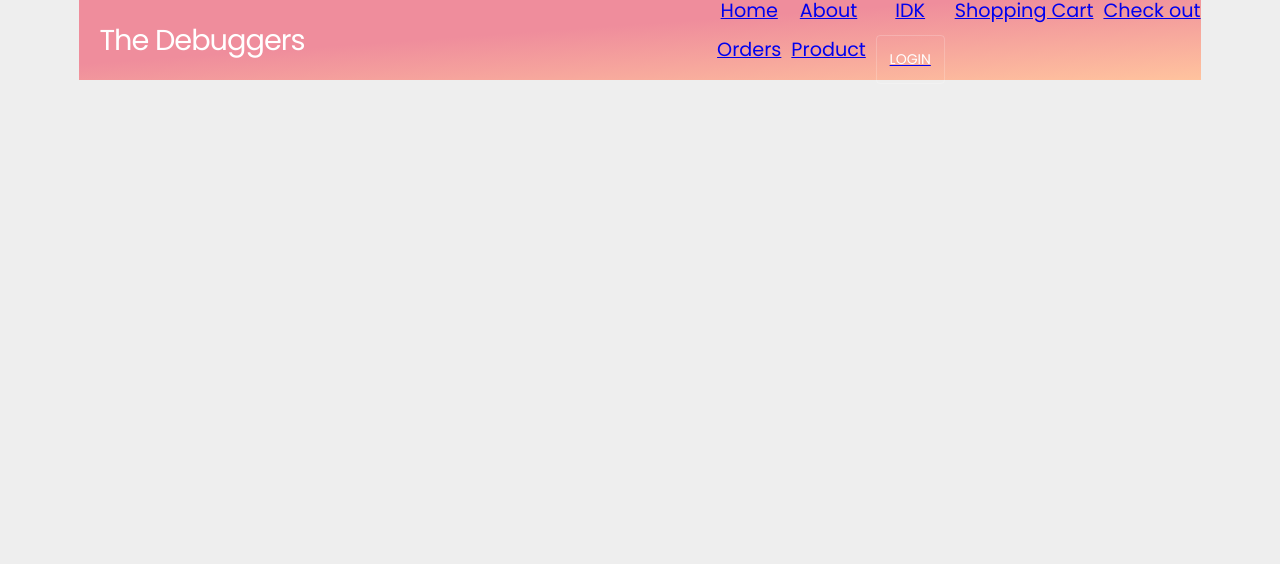
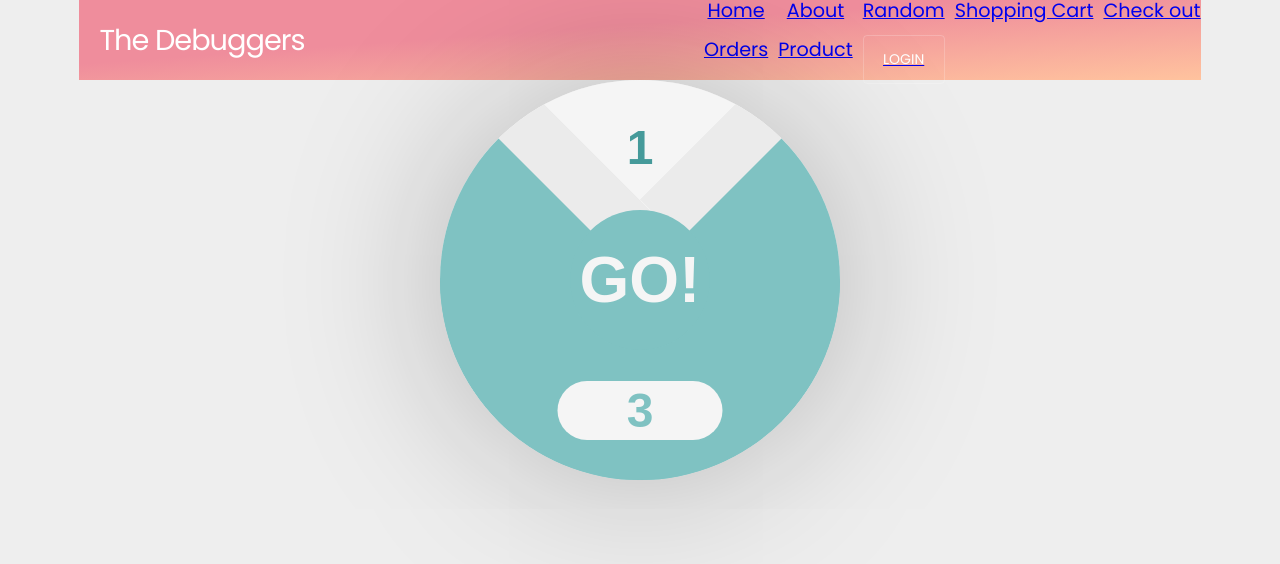
Before and after one commit to CSC-648-SFSU/csc-648-project-csc648-04-fa22-team03, a React (Create React App) app in the folder applications/client/: page /Unique in a window 1280 px wide. Shown: the top 564 px of the page. Built offline with nearby package versions, Linux system fonts and the light colour scheme.

Commit message:
feat(applications): generated random feature page for products

```diff
--- a/applications/client/src/App.js
+++ b/applications/client/src/App.js
@@ -7,6 +7,7 @@ import Orders from "./pages/Orders"
 
 import CheckOut from "./pages/CheckOut"
 import Product from "./pages/Product"
+import Unique from "./pages/Unique"
 import Home from "./pages/Home"
 import { Route, Routes } from 'react-router-dom';
 import Ahmed from "./pages/People/Ahmed";
@@ -42,6 +43,8 @@ function App() {
             <Route path="/CheckOut" element={<CheckOut />} />
             <Route path="/Signup" element={<Signup />} />
             <Route path="/Orders" element={<Orders />} />
+            <Route path="/Unique/*" element={<Unique />} />
+
           </Routes>
         </div>
         <div className="cont">
--- a/applications/client/src/components/Navbar/Navbar.js
+++ b/applications/client/src/components/Navbar/Navbar.js
@@ -25,7 +25,7 @@ class Navbar extends Component {
 
                         <CustomLink to="/Home" class = "custom">Home </CustomLink>
                         <CustomLink to="/About">About </CustomLink>
-                        <CustomLink to="/IDK">IDK </CustomLink>
+                        <CustomLink to="/Unique">Random </CustomLink>
                         <CustomLink to="/ShoppingCart">Shopping Cart </CustomLink>
                         <CustomLink to="/CheckOut">Check out </CustomLink>
                         <CustomLink to="/Orders">Orders </CustomLink>
--- /dev/null
+++ b/applications/client/src/pages/Unique.js
@@ -0,0 +1,19 @@
+import "./components/UniqueLink.css";
+import { Route, Routes } from "react-router-dom"
+import UniqueLink from "./components/UniqueLink";
+
+
+
+export default function Unique(){
+
+    return (
+        <>
+            <div className="cont">
+            <UniqueLink />
+                <Routes>
+                <Route path="/Unique" element={<Unique />} />
+                </Routes>
+            </div>
+        </>
+    )
+}
--- a/applications/client/src/pages/components/ProductLink.js
+++ b/applications/client/src/pages/components/ProductLink.js
@@ -15,6 +15,8 @@ useEffect(() => {
   })
 
   const [listOfProducts, setListOfProducts] = useState([]);
+
+  var randomNumner = Math.random
 
 
 
--- /dev/null
+++ b/applications/client/src/pages/components/UniqueLink.css
@@ -0,0 +1,199 @@
+.body {
+    display: flex;
+    justify-content: center;
+    align-items: center;
+    height: 100vh;
+    width: 100vw;
+    background-color: #c7e6e6;
+  }
+
+  input[type=number]::-webkit-inner-spin-button,
+  input[type=number]::-webkit-outer-spin-button {
+    -webkit-appearance: none;
+    margin: 0;
+  }
+
+  .spinner {
+    position: relative;
+    height: 400px;
+    width: 400px;
+    min-height: 400px;
+    min-width: 400px;
+    border-radius: 50%;
+    box-shadow: 0px 0px 160px rgba(17, 17, 17, 0.25);
+    overflow: hidden;
+  }
+  .spinner__body {
+    position: absolute;
+    border-top: 200px solid transparent;
+    border-right: 200px solid #7FC2C2;
+    border-bottom: 200px solid #7FC2C2;
+    border-left: 200px solid #7FC2C2;
+    z-index: 200;
+  }
+  .spinner__start-button {
+    position: absolute;
+    top: 50%;
+    left: 50%;
+    transform: translate(-50%, -50%);
+    height: 140px;
+    width: 140px;
+    border-radius: 50%;
+    font-family: "Dosis", sans-serif;
+    font-weight: bold;
+    font-size: 64px;
+    color: #f5f5f5;
+    background-color: #7FC2C2;
+    outline: none;
+    border: none;
+    -webkit-user-select: none;
+       -moz-user-select: none;
+        -ms-user-select: none;
+            user-select: none;
+    z-index: 300;
+    transition: height 0.1s ease-in, width 0.2s ease-in, color 0.1s ease-in, background-color 0.1s ease-in;
+  }
+  .spinner__start-button:hover {
+    height: 150px;
+    width: 150px;
+    background-color: #8CD0D0;
+    box-shadow: 0px 0px 44px rgba(17, 17, 17, 0.25);
+  }
+  .spinner__start-button:active {
+    height: 135px;
+    width: 135px;
+    color: #7FC2C2;
+    background-color: #459A9A;
+    box-shadow: none;
+    -webkit-animation: shaking 0.15s ease-in-out infinite;
+            animation: shaking 0.15s ease-in-out infinite;
+  }
+  .spinner__input {
+    position: absolute;
+    bottom: 40px;
+    left: 50%;
+    padding: 2px 10px;
+    transform: translatex(-50%);
+    font-family: "Dosis", sans-serif;
+    font-size: 48px;
+    font-weight: bold;
+    color: #7FC2C2;
+    background: #f5f5f5;
+    border-radius: 36px;
+    text-align: center;
+    outline: none;
+    border: none;
+    z-index: 300;
+    transition: 0.1s ease-in;
+  }
+  .spinner__input:hover {
+    color: #8CD0D0;
+  }
+  .spinner__input:focus {
+    color: #459A9A;
+  }
+  .spinner__plate {
+    position: absolute;
+    height: 400px;
+    width: 400px;
+  }
+  .spinner__plate--spin {
+    -webkit-animation: spinning 2s ease-out;
+            animation: spinning 2s ease-out;
+  }
+  .spinner__item {
+    position: absolute;
+    top: 0;
+    left: 50%;
+    transform: translatex(-50%);
+    height: calc(200px - 40px);
+    padding-top: 40px;
+    font-family: "Dosis", sans-serif;
+    font-weight: bold;
+    font-size: 48px;
+    color: #459A9A;
+    text-align: center;
+    transform-origin: 50% 100%;
+    z-index: 10;
+  }
+  .spinner__item:before {
+    content: "";
+    position: absolute;
+    top: 0;
+    left: 50%;
+    transform: translatex(-50%);
+    border-top: 200px solid #f5f5f5;
+    border-right: 200px solid transparent;
+    border-bottom: 200px solid transparent;
+    border-left: 200px solid transparent;
+    z-index: -1;
+  }
+  .spinner__item:nth-child(even):before {
+    border-top: 200px solid #EBEBEB;
+  }
+  .spinner__item--left {
+    transform: translatex(-50%) rotate(-90deg);
+  }
+  .spinner__item--top {
+    transform: translatex(-50%) rotate(0deg);
+  }
+  .spinner__item--right {
+    transform: translatex(-50%) rotate(90deg);
+  }
+  .spinner__item--bottom {
+    transform: translatex(-50%) rotate(180deg);
+  }
+
+  @-webkit-keyframes shaking {
+    0% {
+      top: calc(50% + 1px);
+      left: calc(50% - 1px);
+    }
+    25% {
+      top: calc(50% - 1px);
+      left: calc(50% + 1px);
+    }
+    50% {
+      top: calc(50% + 1px);
+      left: calc(50% + 1px);
+    }
+    75% {
+      top: calc(50% - 1px);
+      left: calc(50% - 1px);
+    }
+  }
+
+  @keyframes shaking {
+    0% {
+      top: calc(50% + 1px);
+      left: calc(50% - 1px);
+    }
+    25% {
+      top: calc(50% - 1px);
+      left: calc(50% + 1px);
+    }
+    50% {
+      top: calc(50% + 1px);
+      left: calc(50% + 1px);
+    }
+    75% {
+      top: calc(50% - 1px);
+      left: calc(50% - 1px);
+    }
+  }
+  @-webkit-keyframes spinning {
+    from {
+      transform: rotate(0deg);
+    }
+    to {
+      transform: rotate(1800deg);
+    }
+  }
+  @keyframes spinning {
+    from {
+      transform: rotate(0deg);
+    }
+    to {
+      transform: rotate(1800deg);
+    }
+  }
--- /dev/null
+++ b/applications/client/src/pages/components/UniqueLink.js
@@ -0,0 +1,76 @@
+import { Link, useMatch, useResolvedPath } from "react-router-dom"
+import Axios from "axios"
+import { useState, useEffect } from "react"
+import './UniqueLink.css';
+
+
+
+
+
+// document.addEventListener('DOMContentLoaded', function () {
+
+
+//  });
+
+
+
+
+
+
+export default function UniqueLink() {
+
+
+
+
+
+    function delay() {
+        var randomNumber=Math.round((Math.random() * 3));
+        console.log(randomNumber);
+        redirect(randomNumber);
+        }
+
+
+    function redirect(randomNumber) {
+        if(randomNumber ==1){
+            window.location.replace("/Awake");
+        } if(randomNumber == 2){
+            window.location.replace("/Neutralize");
+        }if(randomNumber == 3){
+            window.location.replace("/relax");
+        }
+    }
+
+
+
+    return (
+        <html lang="en" dir="ltr">
+        <body  >
+        <div class="spinner">
+  <div class="spinner__body"></div>
+  <button class="spinner__start-button" onClick={delay}>GO!</button>
+  <input type="number" min="0" max="999" class="spinner__input" value="3"></input>
+  <div class="spinner__plate">
+    <div class="spinner__item spinner__item--top">1</div>
+    <div class="spinner__item spinner__item--right">2</div>
+    <div class="spinner__item spinner__item--bottom">3</div>
+    <div class="spinner__item spinner__item--left">4</div>
+  </div>
+</div>
+        </body>
+        </html>
+
+
+    )
+}
+
+function CustomLink({ to, children, ...props }) {
+    const resolvedPath = useResolvedPath(to)
+    const isActive = useMatch({ path: resolvedPath.pathname, end: true })
+    return (
+        <li className={isActive ? "active" : ""}>
+            <Link to={to} {...props}>
+                {children}
+            </Link>
+        </li>
+    )
+}
```
Also changed, not shown: applications/client/src/pages/components/dist/UniqueLink.dev.js (added), applications/client/src/pages/dist/Unique.dev.js (added).
